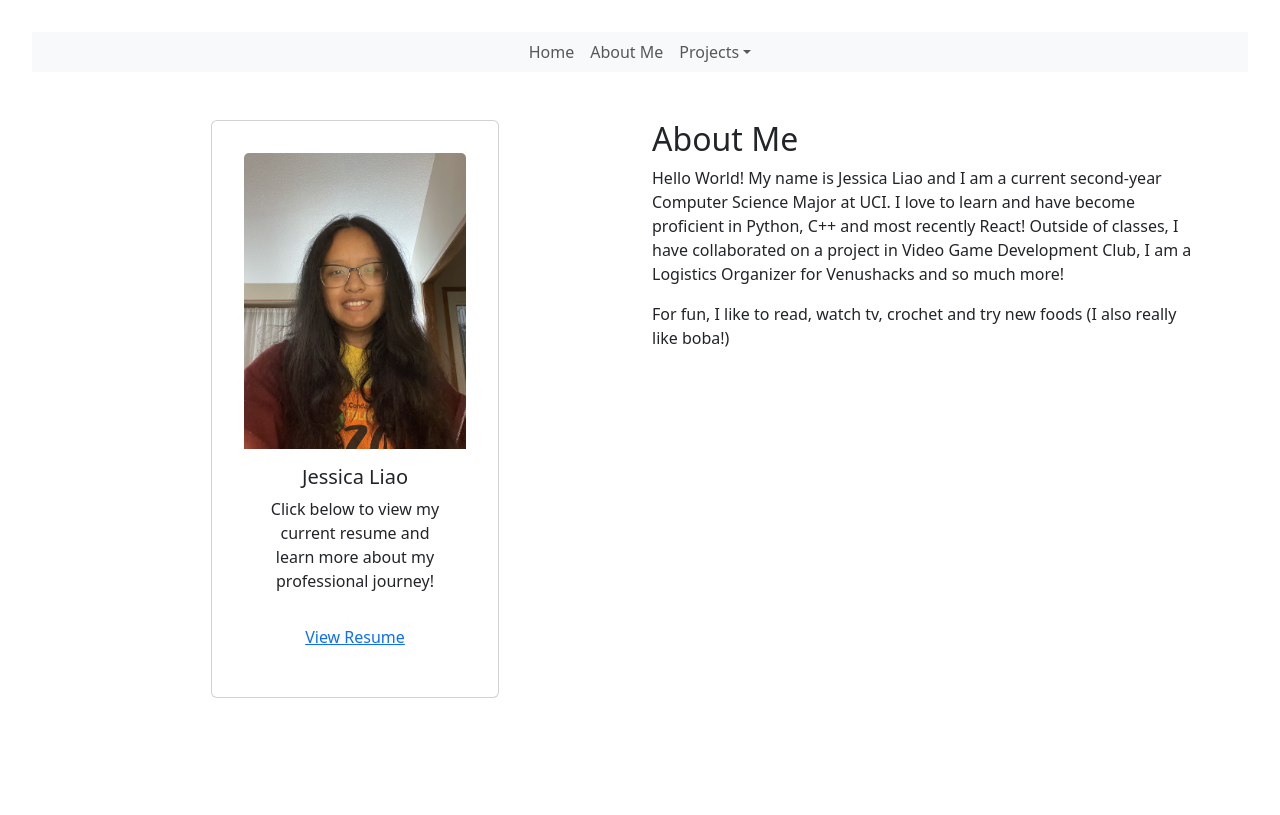
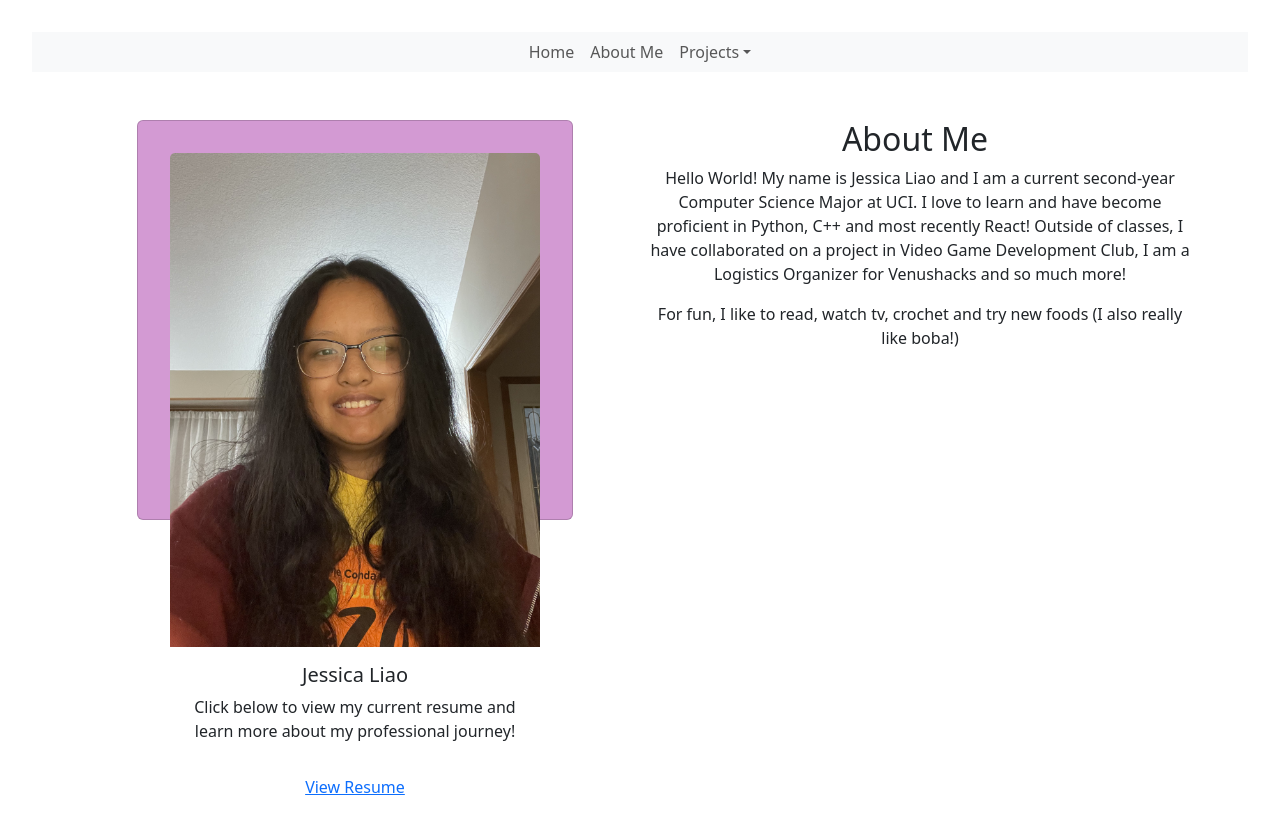
Before and after one commit to jessl314/JessicaL-Blog-Project, a React (Vite) app in the folder frontend/: page /about in a window 1280 px wide. Built offline with nearby package versions, Linux system fonts and the light colour scheme.

Commit message:
fixing text

```diff
--- a/frontend/src/pages/About.css
+++ b/frontend/src/pages/About.css
@@ -1,31 +1,20 @@
-/* .card-container {
-    display: flex;
-    /* justify-content: left;
-    align-items: top; */
-    /* height: 80vh;
-    width: 18rem;
-} */
 
-/* .card {
-    width: 18rem;
-    margin: 20px;
+.card {
+    width: 80%;
+    margin-left: -10px;
+    height: 50vh;
     background-color: rgb(211, 154, 211);
 }
 
 .about-me {
-    padding: 1rem;
-    margin: 1rem;
-    /* width: 80%;
-    justify-content: right;
-    align-items: top;                */
-    /* background-color: #f9f9f9;      */
-    /* border-radius: 8px;              */
-    /* box-shadow: 0 2px 5px rgba(0, 0, 0, 0.1);  */
-/* }
+    margin-left: -10px;
+}
 .about-me-title {
+    margin-left: -10px;
+}
     /* justify-content: right;
-    align-items: top;   */
+    align-items: top;   *
     /* font-size: 1.5rem;
     font-weight: bold;
     /* margin-bottom: 1rem;   */
-/* } */
+/* }
--- a/frontend/src/pages/About.jsx
+++ b/frontend/src/pages/About.jsx
@@ -9,7 +9,7 @@ function About () {
     <Container className="mt-5">
       <Row className="align-items-start justify-content-center">
           <Col xs={12} md={6} className="d-flex justify-content-center mb-4">
-            <Card style={{ width: "18rem"}}>
+            <Card className="card">
               <Card.Img variant="top" src={JessicaImage} />
               <Card.Body>
                 <Card.Title>Jessica Liao</Card.Title>
@@ -22,7 +22,7 @@ function About () {
               </Card.Body>
             </Card>
           </Col>
-          <Col xs={12} md={6} className="text-start">
+          <Col xs={12} md={6} className="about-me">
           <h2 className="about-me-title">About Me</h2>
           <p>Hello World! My name is Jessica Liao and I am a current second-year Computer Science Major at UCI. I love to learn and have become proficient in Python, C++ and most recently React! Outside of classes, I have collaborated on a project in Video Game Development Club, I am a Logistics Organizer for Venushacks and so much more! </p>
           <p>For fun, I like to read, watch tv, crochet and try new foods (I also really like boba!) </p>
```
